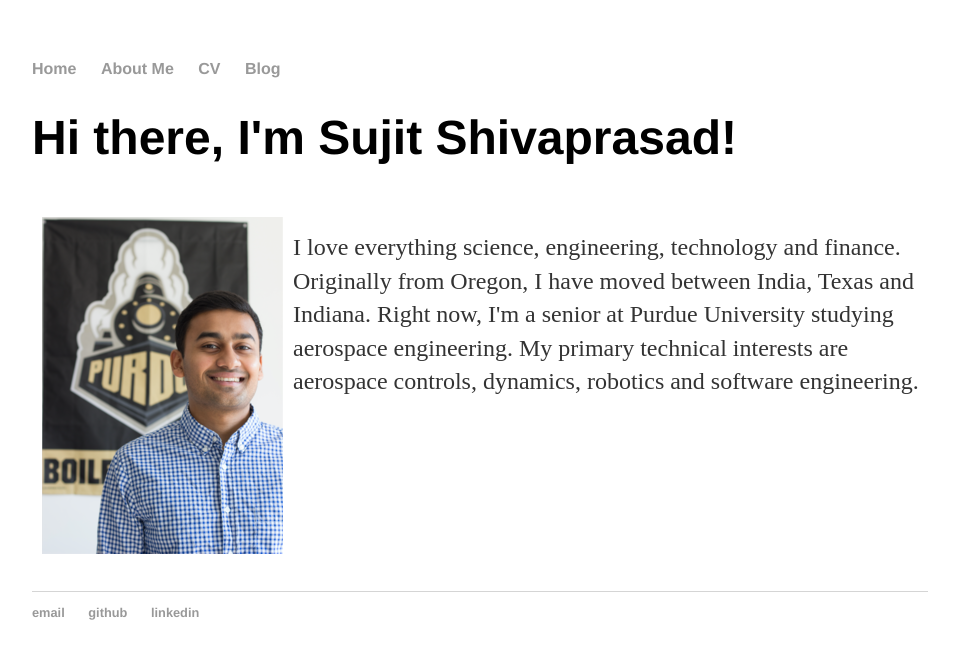
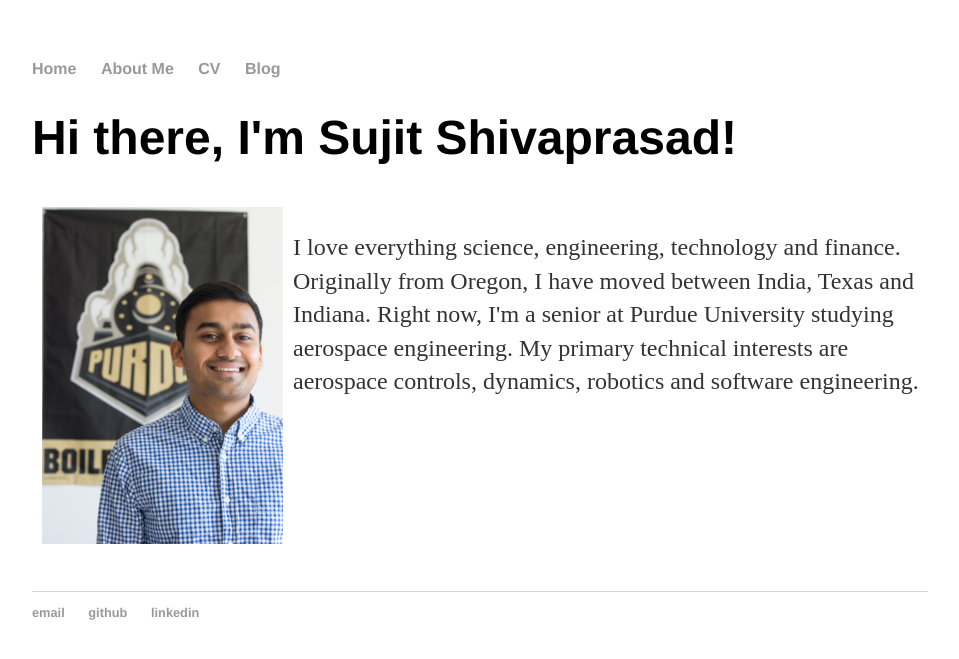
Before and after one commit to sujitshivaprasad/sujitshivaprasad.github.io, a Jekyll site: the page built from index.html, in a window 1280 px wide. Shown: the top 659 px of the page, without its empty margins (160-1119 px from the left). Built offline with Jekyll 4.4.1, drawn with Linux system fonts in a browser that asks for light colours.

```diff
--- a/index.html
+++ b/index.html
@@ -4,7 +4,7 @@
 ---
 <div class="blurb">
 	<h1>Hi there, I'm Sujit Shivaprasad!</h1>
-	<p><img src="img/me.png" alt="Sujit Shivaprasad" align="left" hspace="10" vspace="20"/>
+	<p><img src="img/me.png" alt="Sujit Shivaprasad" align="left" hspace="10" vspace="10"/>
 	<br>
 	I love everything science, engineering, technology and finance.
 	Originally from Oregon, I have moved between India, Texas and Indiana. Right now, I'm a senior at Purdue University studying aerospace engineering. My primary technical interests are aerospace controls, dynamics, robotics and software engineering.
```
